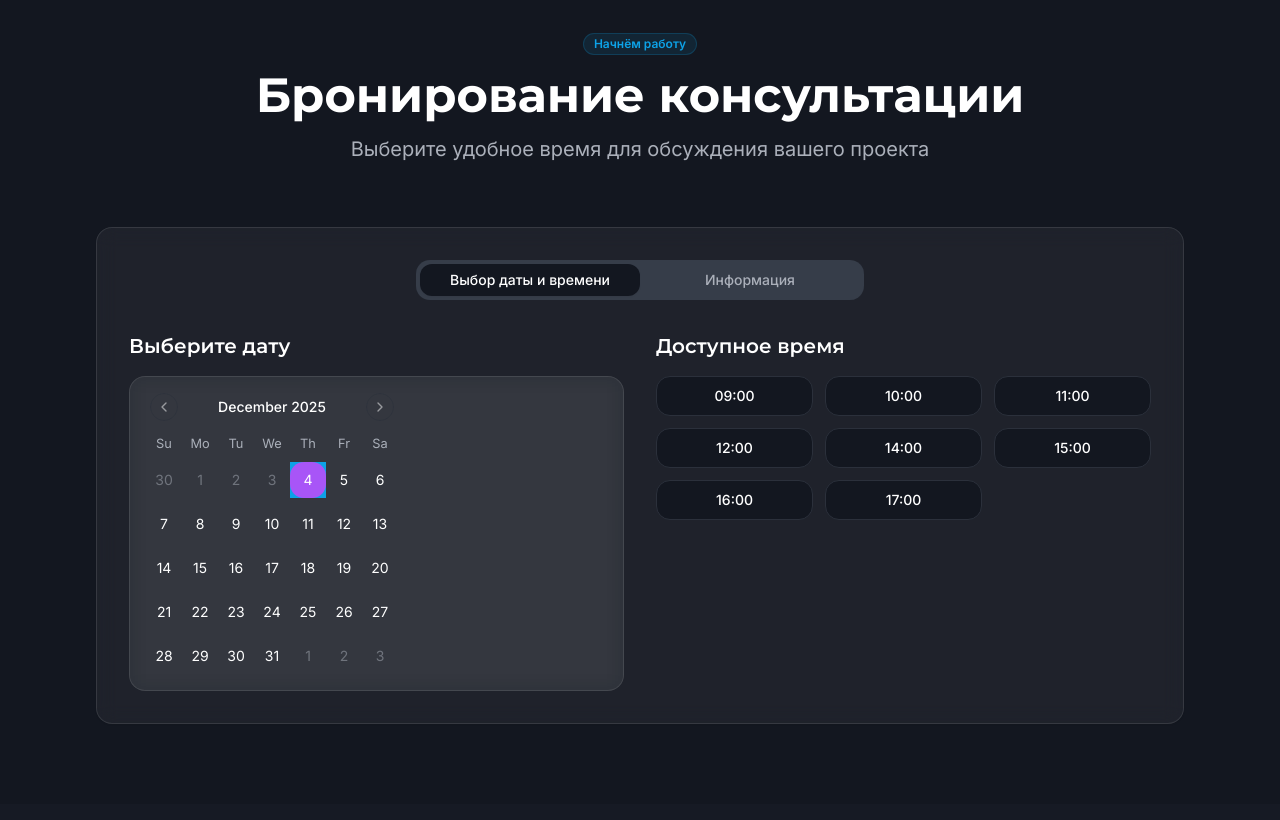
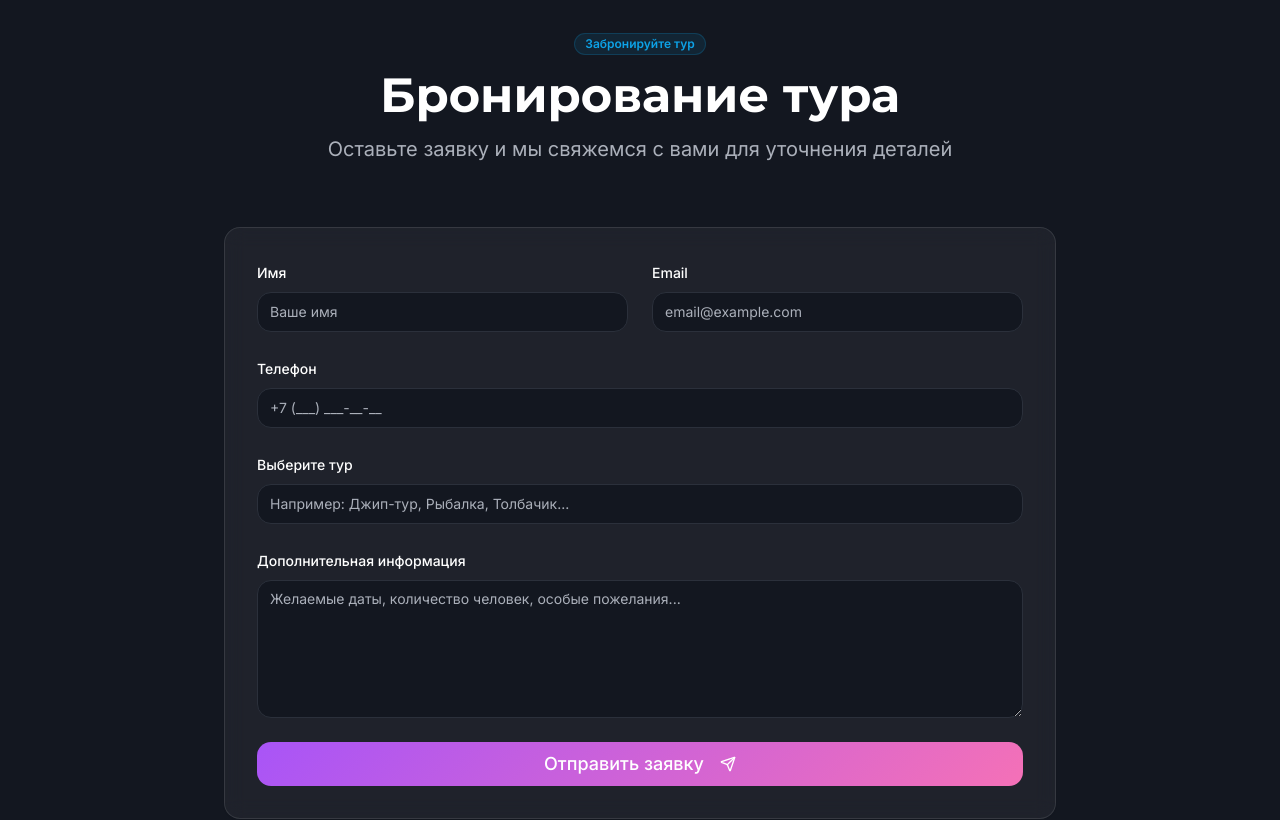
Before and after one commit to pr-poehali-dev/site-creation-project-61, a React (Vite) app: page / in a window 1280 px wide. Shown: the part 3820-4640 px from the top of the page. Built offline with nearby package versions, Linux system fonts and the light colour scheme.

Commit message:
Удалить календарь из BookingSection

```diff
--- a/src/components/BookingSection.tsx
+++ b/src/components/BookingSection.tsx
@@ -2,100 +2,31 @@ import { Card, CardContent, CardHeader, CardTitle } from '@/components/ui/card';
 import { Button } from '@/components/ui/button';
 import { Input } from '@/components/ui/input';
 import { Textarea } from '@/components/ui/textarea';
-import { Calendar } from '@/components/ui/calendar';
-import { Tabs, TabsContent, TabsList, TabsTrigger } from '@/components/ui/tabs';
 import { Badge } from '@/components/ui/badge';
 import Icon from '@/components/ui/icon';
 
-const timeSlots = [
-  '09:00', '10:00', '11:00', '12:00', '14:00', '15:00', '16:00', '17:00'
-];
-
 interface BookingSectionProps {
-  selectedDate: Date | undefined;
-  setSelectedDate: (date: Date | undefined) => void;
-  selectedTime: string;
-  setSelectedTime: (time: string) => void;
   scrollToSection: (sectionId: string) => void;
 }
 
-export default function BookingSection({
-  selectedDate,
-  setSelectedDate,
-  selectedTime,
-  setSelectedTime,
-  scrollToSection
-}: BookingSectionProps) {
+export default function BookingSection({ scrollToSection }: BookingSectionProps) {
   return (
     <>
       <section id="booking" className="py-20 px-6">
-        <div className="container mx-auto max-w-6xl">
+        <div className="container mx-auto max-w-4xl">
           <div className="text-center mb-16 animate-fade-in">
             <Badge className="bg-accent/10 text-accent border-accent/20 mb-4">
-              Начнём работу
+              Забронируйте тур
             </Badge>
-            <h2 className="text-5xl font-bold mb-4">Бронирование консультации</h2>
+            <h2 className="text-5xl font-bold mb-4">Бронирование тура</h2>
             <p className="text-xl text-muted-foreground max-w-2xl mx-auto">
-              Выберите удобное время для обсуждения вашего проекта
+              Оставьте заявку и мы свяжемся с вами для уточнения деталей
             </p>
           </div>
 
           <Card className="glass border-primary/30">
             <CardContent className="p-8">
-              <Tabs defaultValue="calendar" className="space-y-8">
-                <TabsList className="grid w-full grid-cols-2 max-w-md mx-auto">
-                  <TabsTrigger value="calendar">Выбор даты и времени</TabsTrigger>
-                  <TabsTrigger value="info">Информация</TabsTrigger>
-                </TabsList>
-
-                <TabsContent value="calendar" className="space-y-8">
-                  <div className="grid lg:grid-cols-2 gap-8">
-                    <div>
-                      <h3 className="text-xl font-semibold mb-4">Выберите дату</h3>
-                      <Calendar
-                        mode="single"
-                        selected={selectedDate}
-                        onSelect={setSelectedDate}
-                        className="rounded-lg border glass p-4"
-                        disabled={(date) => date < new Date()}
-                      />
-                    </div>
-
-                    <div>
-                      <h3 className="text-xl font-semibold mb-4">Доступное время</h3>
-                      <div className="grid grid-cols-3 gap-3">
-                        {timeSlots.map((time) => (
-                          <Button
-                            key={time}
-                            variant={selectedTime === time ? 'default' : 'outline'}
-                            className={selectedTime === time ? 'gradient-primary' : ''}
-                            onClick={() => setSelectedTime(time)}
-                          >
-                            {time}
-                          </Button>
-                        ))}
-                      </div>
-
-                      {selectedDate && selectedTime && (
-                        <div className="mt-8 p-4 rounded-lg glass border-primary/30">
-                          <div className="flex items-center gap-2 text-primary mb-2">
-                            <Icon name="CheckCircle" size={20} />
-                            <span className="font-semibold">Выбрано:</span>
-                          </div>
-                          <p className="text-muted-foreground">
-                            {selectedDate.toLocaleDateString('ru-RU', {
-                              day: 'numeric',
-                              month: 'long',
-                              year: 'numeric'
-                            })} в {selectedTime}
-                          </p>
-                        </div>
-                      )}
-                    </div>
-                  </div>
-                </TabsContent>
-
-                <TabsContent value="info" className="space-y-6">
+              <form className="space-y-6">
                 <div className="grid md:grid-cols-2 gap-6">
                   <div className="space-y-2">
                     <label className="text-sm font-medium">Имя</label>
@@ -113,9 +44,14 @@ export default function BookingSection({
                 </div>
 
                 <div className="space-y-2">
-                    <label className="text-sm font-medium">Расскажите о проекте</label>
+                  <label className="text-sm font-medium">Выберите тур</label>
+                  <Input placeholder="Например: Джип-тур, Рыбалка, Толбачик..." />
+                </div>
+
+                <div className="space-y-2">
+                  <label className="text-sm font-medium">Дополнительная информация</label>
                   <Textarea
-                      placeholder="Опишите вашу задачу или проект..."
+                    placeholder="Желаемые даты, количество человек, особые пожелания..."
                     rows={6}
                   />
                 </div>
@@ -123,13 +59,11 @@ export default function BookingSection({
                 <Button
                   size="lg"
                   className="w-full gradient-primary text-lg"
-                    disabled={!selectedDate || !selectedTime}
                 >
-                    Забронировать консультацию
-                    <Icon name="Calendar" className="ml-2" size={20} />
+                  Отправить заявку
+                  <Icon name="Send" className="ml-2" size={20} />
                 </Button>
-                </TabsContent>
-              </Tabs>
+              </form>
             </CardContent>
           </Card>
         </div>
--- a/src/pages/Index.tsx
+++ b/src/pages/Index.tsx
@@ -5,8 +5,6 @@ import ServicesSection from '@/components/ServicesSection';
 import BookingSection from '@/components/BookingSection';
 
 export default function Index() {
-  const [selectedDate, setSelectedDate] = useState<Date | undefined>(new Date());
-  const [selectedTime, setSelectedTime] = useState<string>('');
   const [activeSection, setActiveSection] = useState('home');
 
   const scrollToSection = (sectionId: string) => {
@@ -19,13 +17,7 @@ export default function Index() {
       <Header activeSection={activeSection} scrollToSection={scrollToSection} />
       <HeroSection scrollToSection={scrollToSection} />
       <ServicesSection scrollToSection={scrollToSection} />
-      <BookingSection
-        selectedDate={selectedDate}
-        setSelectedDate={setSelectedDate}
-        selectedTime={selectedTime}
-        setSelectedTime={setSelectedTime}
-        scrollToSection={scrollToSection}
-      />
+      <BookingSection scrollToSection={scrollToSection} />
     </div>
   );
 }
```
Lines whose indentation alone changed are shown as unchanged.
